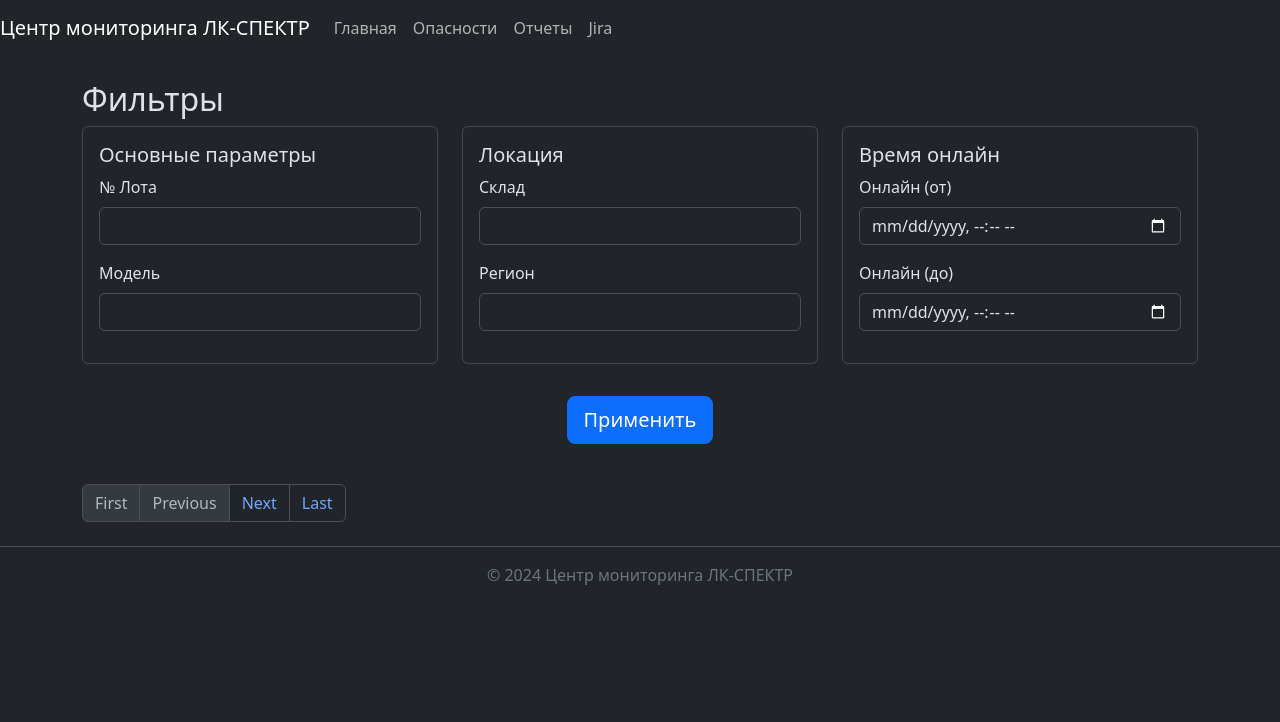
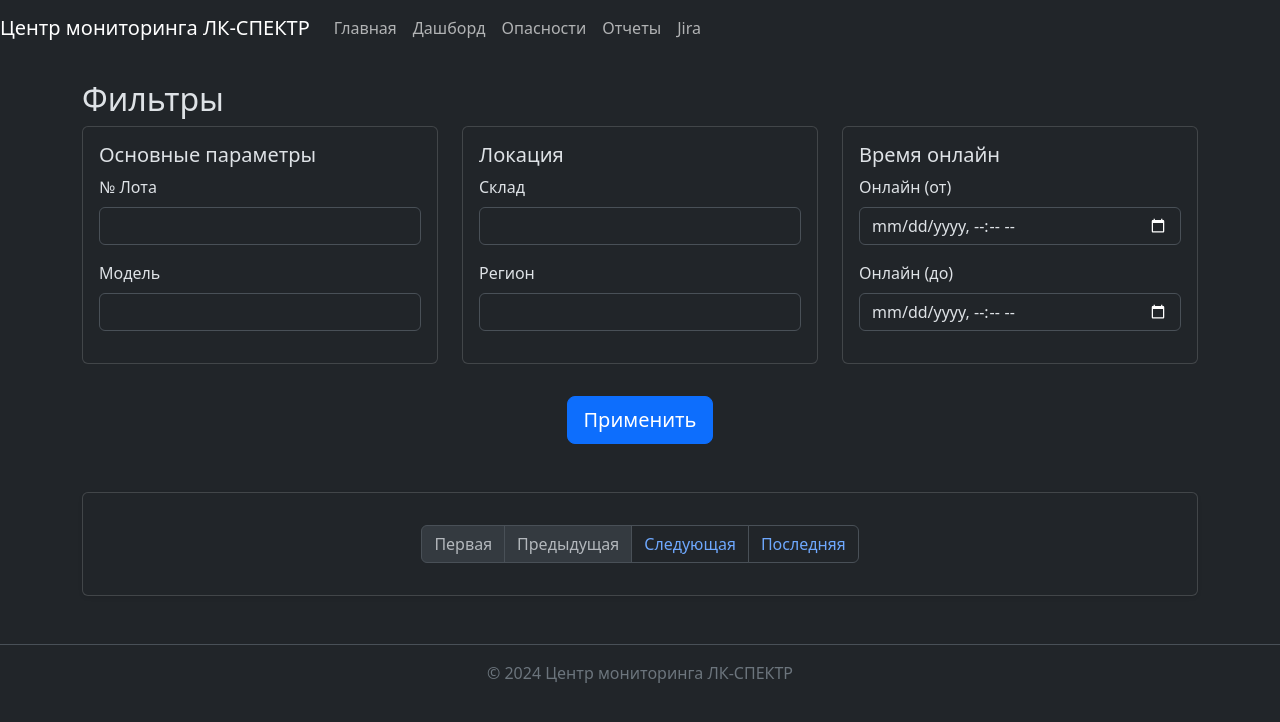
Before and after one commit to KiraPixel/flask-cm-spectr, a Flask app: template app/templates/filter.html in a window 1280 px wide. Shown: the top 722 px of the page. Run offline with Flask 3, Linux system fonts and the light colour scheme; the template is opened without the code that fills it, so the values that code supplies are empty.

Commit message:
Redisign

```diff
--- a/app/templates/main.html
+++ b/app/templates/main.html
@@ -73,13 +73,16 @@
         <div class="collapse navbar-collapse" id="navbarNav">
             <ul class="navbar-nav me-auto">
                 <li class="nav-item">
-                    <a class="nav-link {% if request.endpoint == 'main.index' %}active{% endif %}" href="/">Главная</a>
+                    <a class="nav-link {% if request.endpoint == 'main.home' %}active{% endif %}" href="/">Главная</a>
                 </li>
                 <li class="nav-item">
-                    <a class="nav-link {% if request.endpoint == 'main.rep' %}active{% endif %}" href="/">Опасности</a>
+                    <a class="nav-link {% if request.endpoint == 'main.dashboard' %}active{% endif %}" href="/dashboard">Дашборд</a>
                 </li>
                 <li class="nav-item">
-                    <a class="nav-link {% if request.endpoint == 'main.rep' %}active{% endif %}" href="/rep">Отчеты</a>
+                    <a class="nav-link {% if request.endpoint == 'main.health_check' %}active{% endif %}" href="/health_check">Опасности</a>
+                </li>
+                <li class="nav-item">
+                    <a class="nav-link {% if request.endpoint == 'main.reports' %}active{% endif %}" href="/rep">Отчеты</a>
                 </li>
                 <li class="nav-item">
                     <a class="nav-link" href="http://185.137.235.105:8080/">Jira</a>
--- a/app/templates/table_template.html
+++ b/app/templates/table_template.html
@@ -29,7 +29,7 @@ document.addEventListener("DOMContentLoaded", function() {
     const firstPageLink = document.createElement('a');
     firstPageLink.classList.add('page-link');
     firstPageLink.href = '#';
-    firstPageLink.innerText = 'First';
+    firstPageLink.innerText = 'Первая';
     firstPageLink.addEventListener('click', function(e) {
       e.preventDefault();
       if (currentPage > 1) {
@@ -48,7 +48,7 @@ document.addEventListener("DOMContentLoaded", function() {
     const prevPageLink = document.createElement('a');
     prevPageLink.classList.add('page-link');
     prevPageLink.href = '#';
-    prevPageLink.innerText = 'Previous';
+    prevPageLink.innerText = 'Предыдущая';
     prevPageLink.addEventListener('click', function(e) {
       e.preventDefault();
       if (currentPage > 1) {
@@ -99,7 +99,7 @@ document.addEventListener("DOMContentLoaded", function() {
     const nextPageLink = document.createElement('a');
     nextPageLink.classList.add('page-link');
     nextPageLink.href = '#';
-    nextPageLink.innerText = 'Next';
+    nextPageLink.innerText = 'Следующая';
     nextPageLink.addEventListener('click', function(e) {
       e.preventDefault();
       if (currentPage < pageCount) {
@@ -118,7 +118,7 @@ document.addEventListener("DOMContentLoaded", function() {
     const lastPageLink = document.createElement('a');
     lastPageLink.classList.add('page-link');
     lastPageLink.href = '#';
-    lastPageLink.innerText = 'Last';
+    lastPageLink.innerText = 'Последняя';
     lastPageLink.addEventListener('click', function(e) {
       e.preventDefault();
       if (currentPage < pageCount) {
@@ -143,10 +143,11 @@ document.addEventListener("DOMContentLoaded", function() {
 </style>
 
 {% block body %}
-<div class="container">
-  <div class="row">
-    <div class="col">
-      <table class="table table-striped table-bordered table-resizable table-paginated">
+<div class="container my-5">
+    <div class="card shadow-sm">
+        <div class="card-body">
+            <div class="table-responsive">
+                <table class="table table-striped table-bordered table-paginated">
                     <thead>
                         <tr>
                             {% for column in columns %}
@@ -159,7 +160,7 @@ document.addEventListener("DOMContentLoaded", function() {
                         <tr>
                             {% for item in row %}
                             {% if loop.first and redi %}
-              <td class="no-wrap" title="{{ item }}"><a href="{{ redi }}/{{ item }}">{{ item }}</a></td>
+                            <td class="no-wrap" title="{{ item }}"><a href="{{ redi }}/{{ item }}" class="text-primary">{{ item }}</a></td>
                             {% else %}
                             <td class="no-wrap" title="{{ item }}">{{ item }}</td>
                             {% endif %}
@@ -168,8 +169,9 @@ document.addEventListener("DOMContentLoaded", function() {
                         {% endfor %}
                     </tbody>
                 </table>
+            </div>
             <nav aria-label="Page navigation">
-        <ul class="pagination">
+                <ul class="pagination justify-content-center">
                     <!-- Элементы пагинации будут вставлены сюда с помощью JavaScript -->
                 </ul>
             </nav>
```
Also changed, not shown: app/routes.py (+21 -7 lines), app/templates/in_development.html (added, +19 -0 lines), app/templates/index.html (+0 -11 lines). Lines whose indentation alone changed are shown as unchanged.
